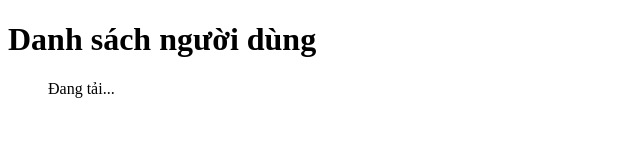
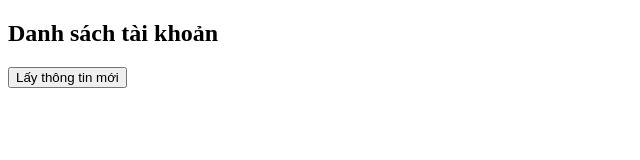
Before and after one commit to thanhnv100800/demo-tk, a plain HTML site: page index.html in a window 1280 px wide. Shown: the whole page, without its empty margins (0-640 px from the left). Drawn offline with Linux system fonts and the light colour scheme.

Commit message:
Update index.html

```diff
--- a/index.html
+++ b/index.html
@@ -42,7 +42,8 @@
     </script>
 </head>
 <body>
-    <h1>Danh sách người dùng</h1>
-    <ul id="users">Đang tải...</ul>
+    <h2>Danh sách tài khoản</h2>
+    <button onclick="layThongTin()">Lấy thông tin mới</button>
+    <ul id="user-list"></ul>
 </body>
 </html>
```
